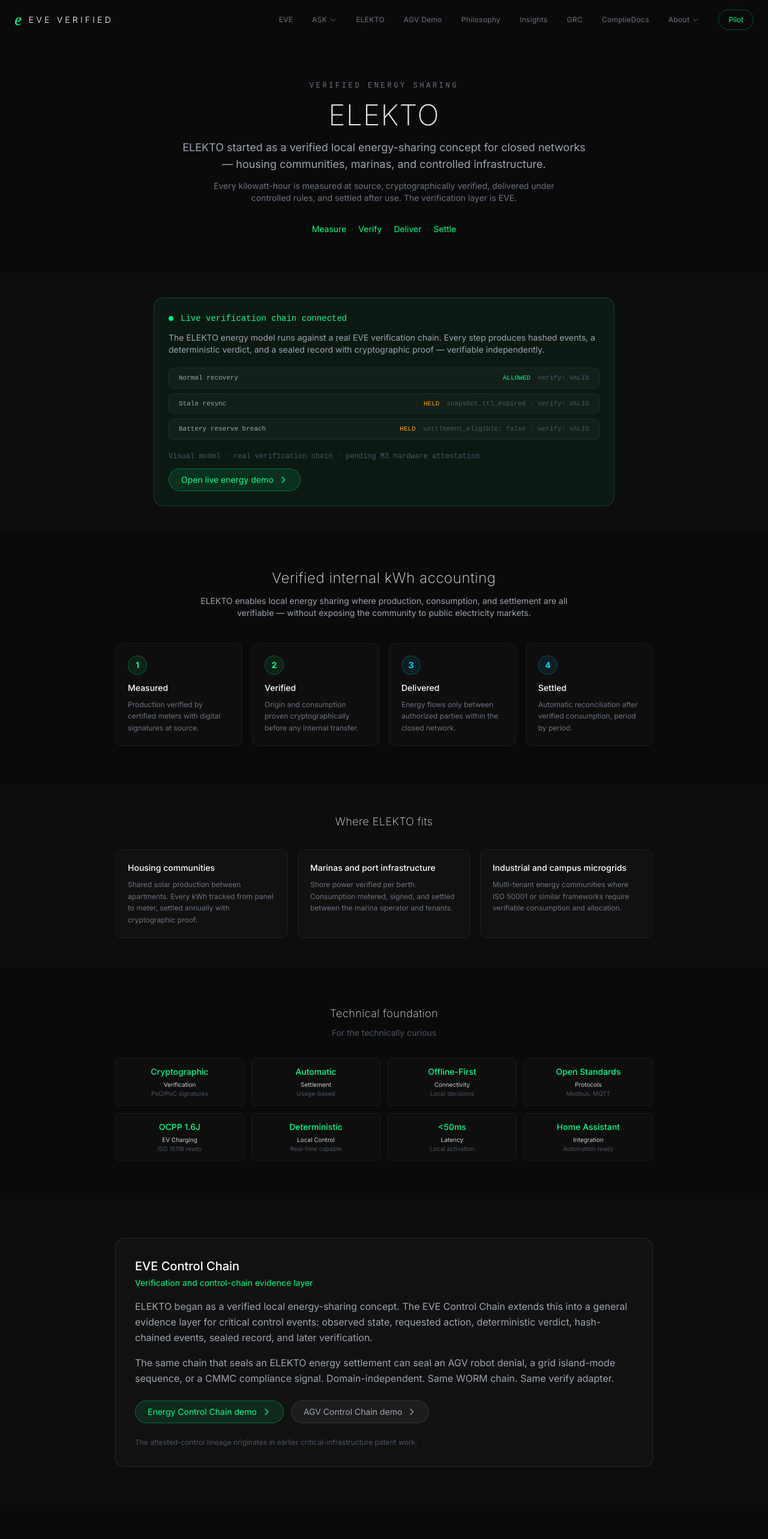
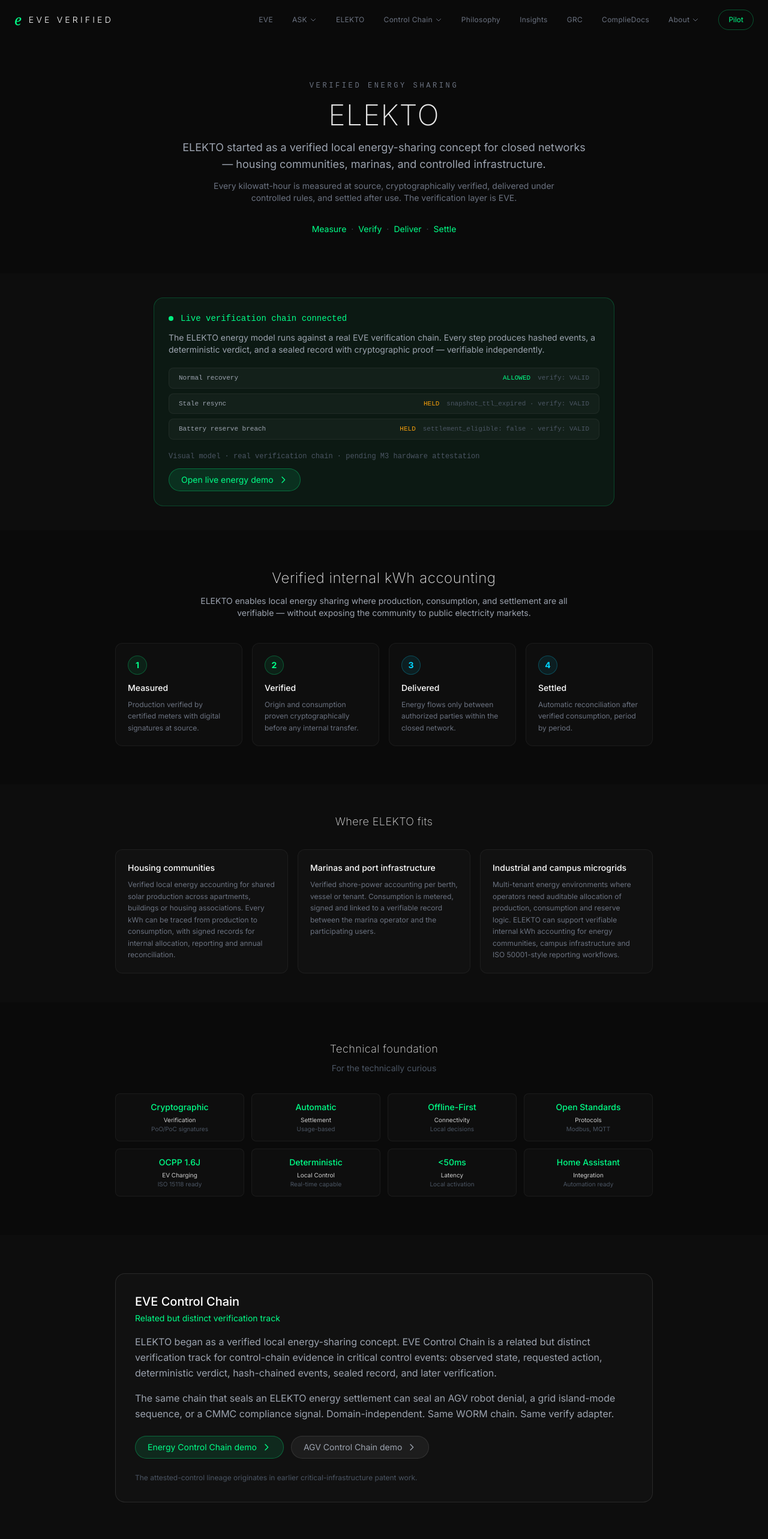
Before and after one commit to elekto-energy/eveverified, a Next.js app: page /elekto in a window 1280 px wide. Shown: the top 2566 px of the page at 60% size. Built offline with nearby package versions, Linux system fonts and the light colour scheme.

Commit message:
feat(control-chain): reframe as distinct EVE Control Chain track per reviewer feedback — safety disclaimers, track separation, nav regrouping

```diff
--- a/app/control-chain/ControlChainClient.tsx
+++ b/app/control-chain/ControlChainClient.tsx
@@ -98,19 +98,24 @@
       {/* Hero */}
       <section className="pt-32 pb-12 px-6 max-w-4xl mx-auto text-center">
         <span className="text-xs text-eve-green tracking-[0.3em] uppercase font-mono">
-          EVE Verified · Platform Demo
+          EVE Control Chain · Experimental Track
         </span>
         <h1 className="text-3xl md:text-4xl font-extralight tracking-wide text-white/90 mt-4 mb-2">
-          EVE Verified Control Chain
+          EVE Control Chain
         </h1>
         <p className="text-gray-400 text-base mb-6">
           From signal to authority, from execution to proof.
         </p>
         <p className="text-gray-500 text-sm leading-relaxed max-w-2xl mx-auto">
-          EVE Verified Control Chain shows the full governed execution pattern: a critical action
+          EVE Control Chain shows the full governed execution pattern: a critical action
           is requested, EVE Signals evaluates governance gaps, a named human owner confirms
           authority, the critical execution layer allows or holds execution, and the resulting
           record is sealed for later verification.
+        </p>
+        <p className="text-gray-600 text-xs leading-relaxed max-w-2xl mx-auto mt-4">
+          EVE Verified / Governance Signals provides evidence trails for governed human
+          decisions. EVE Control Chain is a separate experimental track for automated
+          deterministic verdict records in cyber-physical workflows.
         </p>
         <div className="inline-flex items-center gap-2 mt-6 px-4 py-2 rounded-full bg-white/5 border border-white/10">
           <span className="text-xs text-gray-500 font-mono">Synthetic demo · No real hardware or SCADA</span>
@@ -278,7 +283,7 @@
             secure restart/resync and WORM-logged proof.
           </p>
           <p className="text-gray-500 text-sm leading-relaxed">
-            ELEKTO-X remains the critical-resource control lineage, while EVE Verified Control
+            ELEKTO-X remains the critical-resource control lineage, while EVE Control
             Chain is the packaged platform demo. See{' '}
             <a href="/elekto-x" className="text-eve-cyan/70 hover:text-eve-cyan transition-colors underline underline-offset-4 decoration-eve-cyan/20">
               ELEKTO-X / X-Vault
--- a/app/control-chain/agv/AgvControlClient.tsx
+++ b/app/control-chain/agv/AgvControlClient.tsx
@@ -116,6 +116,22 @@
 }
 
 const BOUNDARY = 'No real robot, AGV, PLC, safety controller or warehouse system is controlled by this public demo. The warehouse robot is visual, but the EVE control-chain record, event hashes, verdict and verify-adapter output are generated through the verification chain.'
+
+const DISCLAIMER =
+  'This is not a functional safety system. This demo does not provide safety assurance. ' +
+  'No certified safety controller, PLC, robot, grid system or infrastructure is operated. ' +
+  'The purpose is to test control-chain evidence records: observed state, requested action, ' +
+  'deterministic verdict, action-applied status, sealed record and later verification.'
+
+const AGV_SAFETY_BOUNDARY =
+  'EVE does not replace certified safety controllers, PLCs, emergency-stop systems or robot ' +
+  'control firmware. Physical enforcement remains the responsibility of the control adapter ' +
+  'and certified safety layer.'
+
+const TRACK_NOTE =
+  'EVE Verified / Governance Signals provides evidence trails for governed human decisions. ' +
+  'EVE Control Chain is a separate experimental track for automated deterministic verdict ' +
+  'records in cyber-physical workflows.'
 
 const MODE_BADGES = [
   'Visual robot model',
@@ -248,14 +264,14 @@
       {/* Hero */}
       <section className="pt-32 pb-10 px-6 max-w-4xl mx-auto text-center">
         <span className="text-xs text-eve-green tracking-[0.3em] uppercase font-mono">
-          EVE Verified Control Chain · AGV Domain
+          EVE Control Chain · AGV Domain
         </span>
         <h1 className="text-3xl md:text-4xl font-extralight tracking-wide text-white/90 mt-4 mb-2">
           Verified autonomous warehouse robot control-chain demo.
         </h1>
         <p className="text-gray-400 text-base mb-4">
           Visual robot model, real verification chain. Every critical control intent runs through
-          the EVE Verified Control Chain: event chain, deterministic verdict, sealed record and
+          the EVE Control Chain: event chain, deterministic verdict, sealed record and
           verify adapter.
         </p>
         <div className="flex flex-wrap justify-center gap-2">
@@ -265,10 +281,20 @@
         </div>
       </section>
 
-      {/* Boundary */}
-      <section className="px-6 max-w-3xl mx-auto mb-8">
+      {/* Boundary + safety disclaimer */}
+      <section className="px-6 max-w-3xl mx-auto mb-8 space-y-3">
+        <div className="p-4 rounded-xl bg-white/[0.02] border border-eve-orange/25">
+          <p className="text-eve-orange text-xs font-mono mb-2">Not a functional safety system</p>
+          <p className="text-gray-400 text-xs leading-relaxed">{DISCLAIMER}</p>
+        </div>
+        <div className="p-4 rounded-xl bg-white/[0.02] border border-white/10 text-center">
+          <p className="text-gray-500 text-xs leading-relaxed">{AGV_SAFETY_BOUNDARY}</p>
+        </div>
         <div className="p-4 rounded-xl bg-white/[0.02] border border-white/10 text-center">
           <p className="text-gray-500 text-xs leading-relaxed">{BOUNDARY}</p>
+        </div>
+        <div className="p-3 rounded-xl bg-white/[0.01] border border-white/5 text-center">
+          <p className="text-gray-600 text-[11px] leading-relaxed">{TRACK_NOTE}</p>
         </div>
       </section>
 
@@ -595,7 +621,7 @@
       <section className="px-6 max-w-3xl mx-auto mb-16">
         <div className="p-4 rounded-xl bg-white/[0.02] border border-white/5">
           <p className="text-gray-500 text-xs leading-relaxed">
-            EVE Verified Control Chain — AGV domain. The robot is visual; the evidence chain is real.
+            EVE Control Chain — AGV domain. The robot is visual; the evidence chain is real.
             Every control intent is recorded, evaluated by deterministic rules, and sealed with a
             cryptographic proof before the result is returned. The control adapter or certified safety
             layer must enforce the physical stop — EVE records and verifies, it does not actuate.
--- a/app/control-chain/agv/page.tsx
+++ b/app/control-chain/agv/page.tsx
@@ -2,9 +2,9 @@
 import AgvControlClient from './AgvControlClient'
 
 export const metadata: Metadata = {
-  title: 'EVE Verified Control Chain · AGV Domain',
+  title: 'EVE Control Chain · AGV Domain',
   description:
-    'Verified autonomous warehouse robot control-chain demo. Visual robot model, real verification chain.',
+    'Verified autonomous warehouse robot control-chain demo. Visual/synthetic robot model, real verification chain. Not a functional safety system.',
 }
 
 export default function AgvControlChainPage() {
--- a/app/control-chain/energy/EnergyControlClient.tsx
+++ b/app/control-chain/energy/EnergyControlClient.tsx
@@ -62,6 +62,21 @@
   'No real grid, charger, battery, SCADA system or infrastructure is controlled by this public demo. ' +
   'The microgrid is visual, but the EVE control-chain record, event hashes, verdict and verify-adapter ' +
   'output are generated through the verification chain.'
+
+const DISCLAIMER =
+  'This is not a functional safety system. This demo does not provide safety assurance. ' +
+  'No certified safety controller, PLC, robot, grid system or infrastructure is operated. ' +
+  'The purpose is to test control-chain evidence records: observed state, requested action, ' +
+  'deterministic verdict, action-applied status, sealed record and later verification.'
+
+const ENERGY_BOUNDARY =
+  'EVE does not operate grid infrastructure, SCADA, chargers or batteries. ' +
+  'The energy system is visual/synthetic. The verification chain is real.'
+
+const TRACK_NOTE =
+  'EVE Verified / Governance Signals provides evidence trails for governed human decisions. ' +
+  'EVE Control Chain is a separate experimental track for automated deterministic verdict ' +
+  'records in cyber-physical workflows.'
 
 const MODE_BADGES = [
   'Visual model', 'Real verification chain', 'Hardware attestation: pending M3',
@@ -200,17 +215,17 @@
       {/* Hero */}
       <section className="pt-32 pb-10 px-6 max-w-4xl mx-auto text-center">
         <span className="text-xs text-eve-green tracking-[0.3em] uppercase font-mono">
-          EVE Verified Control Chain · Energy Domain
+          EVE Control Chain · Energy Domain
         </span>
         <h1 className="text-3xl md:text-4xl font-extralight tracking-wide text-white/90 mt-4 mb-2">
           Verified Energy Community Control Demo
         </h1>
         <p className="text-gray-400 text-base mb-4">
-          Ten homes, shared battery, verified energy sharing and island-mode control.
+          Ten homes, shared battery, verified energy sharing and island-mode scenario.
         </p>
         <p className="text-gray-500 text-sm leading-relaxed max-w-2xl mx-auto mb-6">
-          Visual model, real verification chain. Every step runs through the EVE Verified
-          Control Chain: verdict engine, hashed event chain, sealed record and verify adapter.
+          Visual model, real verification chain. Every step runs through the EVE Control
+          Chain: verdict engine, hashed event chain, sealed record and verify adapter.
         </p>
         <div className="flex flex-wrap justify-center gap-2">
           {MODE_BADGES.map((b) => (
@@ -219,10 +234,20 @@
         </div>
       </section>
 
-      {/* Boundary */}
-      <section className="px-6 max-w-3xl mx-auto mb-8">
+      {/* Boundary + safety disclaimer */}
+      <section className="px-6 max-w-3xl mx-auto mb-8 space-y-3">
+        <div className="p-4 rounded-xl bg-white/[0.02] border border-eve-orange/25">
+          <p className="text-eve-orange text-xs font-mono mb-2">Not a functional safety system</p>
+          <p className="text-gray-400 text-xs leading-relaxed">{DISCLAIMER}</p>
+        </div>
+        <div className="p-4 rounded-xl bg-white/[0.02] border border-white/10 text-center">
+          <p className="text-gray-500 text-xs leading-relaxed">{ENERGY_BOUNDARY}</p>
+        </div>
         <div className="p-4 rounded-xl bg-white/[0.02] border border-white/10 text-center">
           <p className="text-gray-500 text-xs leading-relaxed">{BOUNDARY}</p>
+        </div>
+        <div className="p-3 rounded-xl bg-white/[0.01] border border-white/5 text-center">
+          <p className="text-gray-600 text-[11px] leading-relaxed">{TRACK_NOTE}</p>
         </div>
       </section>
 
--- a/app/control-chain/energy/page.tsx
+++ b/app/control-chain/energy/page.tsx
@@ -2,9 +2,9 @@
 import EnergyControlClient from './EnergyControlClient'
 
 export const metadata: Metadata = {
-  title: 'Verified Energy Community Control Demo | EVE Verified Control Chain',
+  title: 'Verified Energy Community Control Demo | EVE Control Chain',
   description:
-    'Ten homes, shared battery, verified energy sharing and island-mode control. Visual model, real verification chain: every step runs through the EVE Verified Control Chain — verdict engine, hashed event chain, sealed record and verify adapter. No real grid, charger, battery or SCADA is controlled.',
+    'Ten homes, shared battery, verified energy sharing and island-mode scenario. Visual/synthetic model, real verification chain: every step runs through the EVE Control Chain — verdict engine, hashed event chain, sealed record and verify adapter. No real grid, charger, battery or SCADA is operated. Not a functional safety system.',
 }
 
 export default function Page() {
--- a/app/control-chain/page.tsx
+++ b/app/control-chain/page.tsx
@@ -2,9 +2,9 @@
 import ControlChainClient from './ControlChainClient'
 
 export const metadata: Metadata = {
-  title: 'EVE Verified Control Chain | From signal to authority, from execution to proof.',
+  title: 'EVE Control Chain | From signal to authority, from execution to proof.',
   description:
-    'EVE Verified Control Chain shows the full governed execution pattern: a critical action is requested, EVE Signals evaluates governance gaps, a named human owner confirms authority, the critical execution layer allows or holds execution, and the resulting record is sealed for later verification.',
+    'EVE Control Chain shows the full governed execution pattern: a critical action is requested, EVE Signals evaluates governance gaps, a named human owner confirms authority, the critical execution layer allows or holds execution, and the resulting record is sealed for later verification. A related but distinct track from EVE Verified governance signals.',
 }
 
 export default function Page() {
--- a/app/elekto/page.tsx
+++ b/app/elekto/page.tsx
@@ -123,15 +123,15 @@
             {[
               {
                 title: 'Housing communities',
-                desc: 'Shared solar production between apartments. Every kWh tracked from panel to meter, settled annually with cryptographic proof.',
+                desc: 'Verified local energy accounting for shared solar production across apartments, buildings or housing associations. Every kWh can be traced from production to consumption, with signed records for internal allocation, reporting and annual reconciliation.',
               },
               {
                 title: 'Marinas and port infrastructure',
-                desc: 'Shore power verified per berth. Consumption metered, signed, and settled between the marina operator and tenants.',
+                desc: 'Verified shore-power accounting per berth, vessel or tenant. Consumption is metered, signed and linked to a verifiable record between the marina operator and the participating users.',
               },
               {
                 title: 'Industrial and campus microgrids',
-                desc: 'Multi-tenant energy communities where ISO 50001 or similar frameworks require verifiable consumption and allocation.',
+                desc: 'Multi-tenant energy environments where operators need auditable allocation of production, consumption and reserve logic. ELEKTO can support verifiable internal kWh accounting for energy communities, campus infrastructure and ISO 50001-style reporting workflows.',
               },
             ].map((item) => (
               <div key={item.title}
@@ -177,10 +177,11 @@
         <div className="max-w-4xl mx-auto">
           <div className="p-8 rounded-2xl bg-white/[0.02] border border-white/10">
             <h2 className="text-xl font-medium text-white mb-1">EVE Control Chain</h2>
-            <p className="text-eve-green text-sm mb-4">Verification and control-chain evidence layer</p>
+            <p className="text-eve-green text-sm mb-4">Related but distinct verification track</p>
             <p className="text-gray-400 leading-relaxed mb-4">
-              ELEKTO began as a verified local energy-sharing concept. The EVE Control Chain extends
-              this into a general evidence layer for critical control events: observed state, requested
+              ELEKTO began as a verified local energy-sharing concept. EVE Control Chain is a
+              related but distinct verification track for control-chain evidence in critical
+              control events: observed state, requested
               action, deterministic verdict, hash-chained events, sealed record, and later verification.
             </p>
             <p className="text-gray-400 leading-relaxed mb-6">
@@ -229,8 +230,7 @@
             </svg>
           </a>
           <p className="text-gray-700 text-xs mt-6">
-            ELEKTO is presented as verified internal kWh accounting for controlled community models —
-            not as a public electricity sale, financial instrument, investment product or public utility billing system.
+            ELEKTO is not presented as a public electricity marketplace, financial instrument or utility billing system. It is a verified internal kWh accounting and control-chain evidence layer for controlled communities and infrastructure environments.
           </p>
         </div>
       </section>
--- a/lib/constants.ts
+++ b/lib/constants.ts
@@ -69,7 +69,15 @@
     ]
   },
   { name: 'ELEKTO', href: '/elekto' },
-  { name: 'AGV Demo', href: '/control-chain/agv' },
+  {
+    name: 'Control Chain',
+    href: '/control-chain',
+    children: [
+      { name: 'Overview', href: '/control-chain' },
+      { name: 'Energy Control Chain', href: '/control-chain/energy' },
+      { name: 'AGV Control Chain', href: '/control-chain/agv' },
+    ]
+  },
   { name: 'Philosophy', href: '/philosophy' },
   { name: 'Insights', href: '/insights' },
   { name: 'GRC', href: 'https://grc.eveverified.com' },
@@ -82,7 +90,6 @@
       { name: 'Determinism', href: '/about/determinism' },
       { name: 'EVE Control Room', href: '/about/eve-control-room' },
       { name: 'ELEKTO-X / X-Vault', href: '/elekto-x' },
-      { name: 'Control Chain', href: '/control-chain' },
       { name: 'Company', href: '/about/company' },
       { name: 'Origin', href: '/origin' },
       { name: 'Pilot Program', href: '/pilot' },
```
